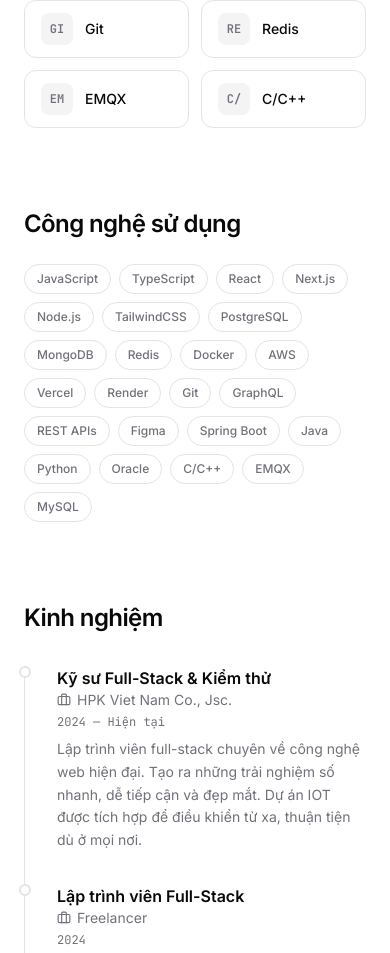
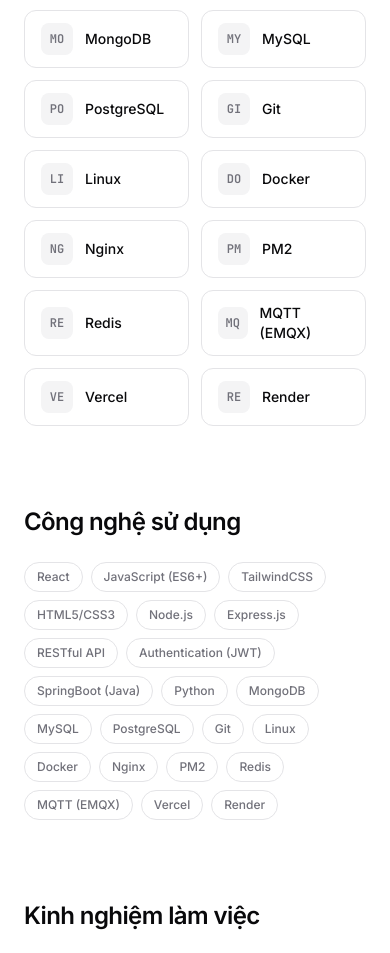
Before and after one commit to NgTrQuang/profile_me, a Next.js app: page /about in a window 390 px wide. Shown: the part 1047-2000 px from the top of the page. Built offline with nearby package versions, Linux system fonts and the light colour scheme.

Commit message:
add cv download and recover portfolio

```diff
--- a/src/lib/constants.ts
+++ b/src/lib/constants.ts
@@ -1,16 +1,19 @@
 /** Site-wide constants and personal data */
 
 export const SITE_CONFIG = {
-  name: 'Nguyễn Trí Quãng',
-  title: 'ntquang@it — Full-Stack Developer',
+  name: 'Nguyen Tri Quang',
+  title: 'Nguyen Tri Quang — Software Engineer',
   description:
-    'Full-stack developer specializing in modern web technologies. Building fast, accessible, and beautiful digital experiences.',
+    'Full-Stack Software Engineer with experience building scalable web applications and real-time systems using React and Node.js.',
   url: 'https://profile-me-delta.vercel.app',
-  locale: 'en_US',
-  author: 'ntquang@it',
+  locale: 'vi_VN',
+  author: 'Nguyen Tri Quang',
   email: 'ngtrquangit@gmail.com',
-  tagline: 'Building the web, one pixel at a time.',
+  phone: '0377643961',
+  tagline: 'Software Engineer',
   avatar: '/images/ANH_AVATAR.jpg',
+  address: '323B, Alley 114, Kien Thi Nhan Street, Nguyet Hoa Ward, Vinh Long Province',
+  dob: '12/11/2001',
   socials: {
     github: 'https://github.com/NgTrQuang',
     linkedin: 'https://linkedin.com/in/NgTrQuang',
@@ -32,26 +35,28 @@
 }
 
 export const SKILLS: Skill[] = [
-  { name: 'TypeScript', icon: 'ts' },
   { name: 'React', icon: 'react' },
-  { name: 'Next.js', icon: 'nextjs' },
+  { name: 'JavaScript (ES6+)', icon: 'js' },
+  { name: 'TailwindCSS', icon: 'tailwind' },
+  { name: 'HTML5/CSS3', icon: 'html' },
   { name: 'Node.js', icon: 'node' },
-  { name: 'TailwindCSS', icon: 'tailwind' },
+  { name: 'Express.js', icon: 'express' },
+  { name: 'RESTful API', icon: 'api' },
+  { name: 'JWT', icon: 'jwt' },
+  { name: 'SpringBoot (Java)', icon: 'spring' },
   { name: 'Python', icon: 'python' },
-  { name: 'Java', icon: 'java' },
-  { name: 'Spring Boot', icon: 'spring' },
+  { name: 'MongoDB', icon: 'mongodb' },
+  { name: 'MySQL', icon: 'mysql' },
   { name: 'PostgreSQL', icon: 'postgres' },
-  { name: 'MySQL', icon: 'mysql' },
-  { name: 'MongoDB', icon: 'mongodb' },
-  { name: 'Oracle', icon: 'oracle' },
   { name: 'Git', icon: 'git' },
+  { name: 'Linux', icon: 'linux' },
+  { name: 'Docker', icon: 'docker' },
+  { name: 'Nginx', icon: 'nginx' },
+  { name: 'PM2', icon: 'pm2' },
   { name: 'Redis', icon: 'redis' },
-  { name: "EMQX", icon: "emqx" },
-  { name: 'C/C++', icon: 'c/c-plus-plus' },
-  // { name: 'Docker', icon: 'docker' },
-  // { name: 'AWS', icon: 'aws' },
-  // { name: 'GraphQL', icon: 'graphql' },
-  // { name: 'Figma', icon: 'figma' },
+  { name: 'MQTT (EMQX)', icon: 'emqx' },
+  { name: 'Vercel', icon: 'vercel' },
+  { name: 'Render', icon: 'render' },
 ];
 
 export interface Experience {
@@ -63,25 +68,25 @@
 
 export const EXPERIENCES: Experience[] = [
   {
-    title: 'Full-Stack Engineer & Tester',
-    company: 'HPK Viet Nam Co., Jsc.',
-    period: '2024 — Present',
+    title: 'Full-Stack Engineer',
+    company: 'HPK Vietnam Tech & Training JSC',
+    period: 'Dec 2024 — Present',
     description:
-      'Full-stack developer specializing in modern web technologies. Creating fast, accessible, and visually appealing digital experiences. Integrated IoT projects for convenient remote control from anywhere.',
+      'Develop and maintain full-stack web applications using React and Node.js. Designed backend architecture and database schemas to support scalable application features. Implemented real-time communication between IoT devices and backend systems using MQTT and EMQX broker. Configured deployment environments using Nginx and PM2 for production services. Independently developed and maintained systems from design to deployment.',
   },
   {
     title: 'Full-Stack Developer',
     company: 'Freelancer',
-    period: '2024',
+    period: 'Dec 2023 — Dec 2024',
     description:
-      'Built and shipped 2 products from scratch using React, TailwindCSS, Node.js, and MongoDB. Implemented CI/CD pipelines and automated testing.',
+      'Developed 2 full-stack e-commerce platforms from scratch, including product management and order processing systems. Built REST APIs using Node.js and Express. Designed responsive frontend using React + TailwindCSS. Integrated MongoDB database architecture.',
   },
   {
     title: 'Collaborator',
-    company: 'Besoft Co.',
-    period: '2023 — 2024',
+    company: 'Besoft Co., Ltd',
+    period: 'Sep 2023 — Dec 2023',
     description:
-      'Scan and edit documents as required by the project, helping to compile all project-related documents.',
+      'Scan and edit documents according to the project\'s requirements. Teamwork spirit, practical work environment.',
   },
 ];
 
@@ -117,53 +122,13 @@
     featured: true,
   },
   {
-    title: 'DevFlow',
+    title: 'Portfolio Website',
     description:
-      'An open-source developer workflow automation tool that integrates with GitHub, Jira, and Slack.',
-    techStack: ['React', 'Node.js', 'GraphQL', 'PostgreSQL', 'Docker'],
-    demoUrl: 'https://devflow.dev',
-    githubUrl: 'https://github.com/johndoe/devflow',
-    image: '/images/projects/devflow.jpg',
+      'A personal portfolio website built with Next.js, TypeScript, and TailwindCSS. Features multi-language support (Vietnamese/English), dark/light theme, blog with markdown, command palette, and SEO optimization.',
+    techStack: ['Next.js', 'TypeScript', 'TailwindCSS', 'Framer Motion'],
+    demoUrl: 'https://profile-me-delta.vercel.app',
+    githubUrl: 'https://github.com/NgTrQuang/profile_me',
+    image: '/images/projects/portfolio.jpg',
     featured: true,
   },
-  {
-    title: 'MarkdownPad',
-    description:
-      'A minimal, distraction-free markdown editor with live preview, syntax highlighting, and export options.',
-    techStack: ['React', 'TypeScript', 'CodeMirror', 'TailwindCSS'],
-    demoUrl: 'https://markdownpad.app',
-    githubUrl: 'https://github.com/johndoe/markdownpad',
-    image: '/images/projects/markdownpad.jpg',
-    featured: true,
-  },
-  {
-    title: 'API Toolkit',
-    description:
-      'A lightweight REST API testing tool with environment variables, request history, and response visualization.',
-    techStack: ['TypeScript', 'Electron', 'React', 'SQLite'],
-    demoUrl: 'https://api-toolkit.dev',
-    githubUrl: 'https://github.com/johndoe/api-toolkit',
-    image: '/images/projects/api-toolkit.jpg',
-    featured: false,
-  },
-  {
-    title: 'ColorPalette AI',
-    description:
-      'An AI-powered color palette generator that creates harmonious color schemes from text descriptions.',
-    techStack: ['Python', 'FastAPI', 'React', 'OpenAI API'],
-    demoUrl: 'https://colorpalette-ai.vercel.app',
-    githubUrl: 'https://github.com/johndoe/colorpalette-ai',
-    image: '/images/projects/colorpalette.jpg',
-    featured: false,
-  },
-  {
-    title: 'TaskZen',
-    description:
-      'A minimalist task management app with keyboard shortcuts, tags, and natural language date parsing.',
-    techStack: ['Next.js', 'Prisma', 'TailwindCSS', 'Vercel'],
-    demoUrl: 'https://taskzen.app',
-    githubUrl: 'https://github.com/johndoe/taskzen',
-    image: '/images/projects/taskzen.jpg',
-    featured: false,
-  },
 ];
--- a/src/lib/i18n/en.ts
+++ b/src/lib/i18n/en.ts
@@ -15,22 +15,26 @@
   // Home page
   home: {
     availableForWork: 'Available for work',
-    tagline: 'Building the web, one pixel at a time.',
+    tagline: 'Software Engineer',
     description:
-      'Full-stack developer specializing in modern web technologies. Building fast, accessible, and beautiful digital experiences.',
+      'Full-Stack Software Engineer with experience building scalable web applications and real-time systems using React and Node.js.',
     viewProjects: 'View Projects',
     contactMe: 'Contact Me',
+    downloadCV: 'Download CV',
   },
 
   // About page
   about: {
     title: 'About Me',
     seoDescription: 'Learn more about {name} — skills, experience, and background.',
-    bio1: "I'm a full-stack developer with 5+ years of experience building modern web applications. I specialize in React, TypeScript, and Node.js, with a passion for creating fast, accessible, and beautifully designed digital experiences.",
-    bio2: "When I'm not coding, you'll find me exploring open-source projects, writing technical blog posts, or experimenting with new technologies. I believe in clean code, thoughtful architecture, and continuous learning.",
+    bio1: 'Full-Stack Software Engineer with experience building scalable web applications and real-time systems using React and Node.js. Experienced in backend architecture, IoT communication, and system deployment.',
+    bio2: 'Engineering mindset focused on system thinking, maintainable architecture, and long-term product development. Graduated in Information Technology from Can Tho University (2019–2024, GPA: 2.91/4.00).',
     skillsTitle: 'Skills & Technologies',
     techStackTitle: 'Tech Stack',
-    experienceTitle: 'Experience',
+    experienceTitle: 'Work Experience',
+    educationTitle: 'Education',
+    certificationsTitle: 'Certifications',
+    interestsTitle: 'Interests',
   },
 
   // Projects page
@@ -93,28 +97,49 @@
     label: 'EN',
   },
 
+  // Education
+  education: {
+    university: 'Can Tho University',
+    major: 'Information Technology',
+    period: '2019 — 2024',
+    gpa: 'GPA: 2.91/4.00',
+  },
+
+  // Certifications
+  certifications: [
+    { name: 'English Certificate', level: 'B1' },
+    { name: 'Driving License', level: 'B2' },
+  ],
+
+  // Interests
+  interests: [
+    'Exploring open-source projects',
+    'Building experimental web applications',
+    'Reading books and listening to music',
+  ],
+
   // Experiences
   experiences: [
     {
-      title: 'Full-Stack Engineer & Tester',
-      company: 'HPK Viet Nam Co., Jsc.',
-      period: '2024 — Present',
+      title: 'Full-Stack Engineer',
+      company: 'HPK Vietnam Tech & Training JSC',
+      period: 'Dec 2024 — Present',
       description:
-        'Full-stack developer specializing in modern web technologies. Creating fast, accessible, and visually appealing digital experiences. Integrated IoT projects for convenient remote control from anywhere.',
+        'Develop and maintain full-stack web applications using React and Node.js. Designed backend architecture and database schemas to support scalable application features. Implemented real-time communication between IoT devices and backend systems using MQTT and EMQX broker. Configured deployment environments using Nginx and PM2 for production services.',
     },
     {
       title: 'Full-Stack Developer',
       company: 'Freelancer',
-      period: '2024',
+      period: 'Dec 2023 — Dec 2024',
       description:
-        'Built and shipped 2 products from scratch using React, TailwindCSS, Node.js, and MongoDB. Implemented CI/CD pipelines and automated testing.',
+        'Developed 2 full-stack e-commerce platforms from scratch, including product management and order processing systems. Built REST APIs using Node.js and Express. Designed responsive frontend using React + TailwindCSS. Integrated MongoDB database architecture.',
     },
     {
       title: 'Collaborator',
-      company: 'Besoft Co.',
-      period: '2023 — 2024',
+      company: 'Besoft Co., Ltd',
+      period: 'Sep 2023 — Dec 2023',
       description:
-        'Scan and edit documents as required by the project, helping to compile all project-related documents.',
+        'Scan and edit documents according to the project\'s requirements. Teamwork spirit, practical work environment.',
     },
   ],
 
@@ -131,29 +156,9 @@
         'The Weather Point app provides real-time weather information, forecasts, air quality index, and location information — completely free, with no API key required.',
     },
     {
-      title: 'DevFlow',
+      title: 'Portfolio Website',
       description:
-        'An open-source developer workflow automation tool that integrates with GitHub, Jira, and Slack.',
-    },
-    {
-      title: 'MarkdownPad',
-      description:
-        'A minimal, distraction-free markdown editor with live preview, syntax highlighting, and export options.',
-    },
-    {
-      title: 'API Toolkit',
-      description:
-        'A lightweight REST API testing tool with environment variables, request history, and response visualization.',
-    },
-    {
-      title: 'ColorPalette AI',
-      description:
-        'An AI-powered color palette generator that creates harmonious color schemes from text descriptions.',
-    },
-    {
-      title: 'TaskZen',
-      description:
-        'A minimalist task management app with keyboard shortcuts, tags, and natural language date parsing.',
+        'A personal portfolio website built with Next.js, TypeScript, and TailwindCSS. Features multi-language support (Vietnamese/English), dark/light theme, blog with markdown, command palette, and SEO optimization.',
     },
   ],
 };
--- a/src/lib/i18n/vi.ts
+++ b/src/lib/i18n/vi.ts
@@ -13,22 +13,26 @@
   // Home page
   home: {
     availableForWork: 'Sẵn sàng nhận việc',
-    tagline: 'Xây dựng web, từng pixel một.',
+    tagline: 'Kỹ sư phần mềm',
     description:
-      'Lập trình viên full-stack chuyên về công nghệ web hiện đại. Tạo ra những trải nghiệm số nhanh, dễ tiếp cận và đẹp mắt.',
+      'Kỹ sư phần mềm Full-Stack với kinh nghiệm xây dựng các ứng dụng web có khả năng mở rộng và hệ thống thời gian thực sử dụng React và Node.js.',
     viewProjects: 'Xem dự án',
     contactMe: 'Liên hệ',
+    downloadCV: 'Tải CV',
   },
 
   // About page
   about: {
     title: 'Giới thiệu',
     seoDescription: 'Tìm hiểu thêm về {name} — kỹ năng, kinh nghiệm và nền tảng.',
-    bio1: 'Tôi là một lập trình viên full-stack với hơn 5 năm kinh nghiệm xây dựng các ứng dụng web hiện đại. Tôi chuyên về React, TypeScript và Node.js, với niềm đam mê tạo ra những trải nghiệm số nhanh, dễ tiếp cận và được thiết kế đẹp mắt.',
-    bio2: 'Khi không lập trình, bạn sẽ thấy tôi khám phá các dự án mã nguồn mở, viết bài blog kỹ thuật, hoặc thử nghiệm với các công nghệ mới. Tôi tin vào code sạch, kiến trúc chu đáo và học hỏi không ngừng.',
+    bio1: 'Kỹ sư phần mềm Full-Stack với kinh nghiệm xây dựng các ứng dụng web có khả năng mở rộng và hệ thống thời gian thực sử dụng React và Node.js. Có kinh nghiệm về kiến trúc backend, giao tiếp IoT và triển khai hệ thống.',
+    bio2: 'Tư duy kỹ thuật tập trung vào tư duy hệ thống, kiến trúc dễ bảo trì và phát triển sản phẩm dài hạn. Tốt nghiệp ngành Công nghệ Thông tin tại Đại học Cần Thơ (2019–2024, GPA: 2.91/4.00).',
     skillsTitle: 'Kỹ năng & Công nghệ',
     techStackTitle: 'Công nghệ sử dụng',
-    experienceTitle: 'Kinh nghiệm',
+    experienceTitle: 'Kinh nghiệm làm việc',
+    educationTitle: 'Học vấn',
+    certificationsTitle: 'Chứng chỉ',
+    interestsTitle: 'Sở thích',
   },
 
   // Projects page
@@ -94,26 +98,47 @@
   // Experiences (translatable content)
   experiences: [
     {
-      title: 'Kỹ sư Full-Stack & Kiểm thử',
-      company: 'HPK Viet Nam Co., Jsc.',
-      period: '2024 — Hiện tại',
+      title: 'Kỹ sư Full-Stack',
+      company: 'Công ty CP Công nghệ & Đào tạo HPK Việt Nam',
+      period: 'Tháng 12/2024 — Hiện tại',
       description:
-        'Lập trình viên full-stack chuyên về công nghệ web hiện đại. Tạo ra những trải nghiệm số nhanh, dễ tiếp cận và đẹp mắt. Dự án IOT được tích hợp để điều khiển từ xa, thuận tiện dù ở mọi nơi.',
+        'Phát triển và bảo trì các ứng dụng web full-stack sử dụng React và Node.js. Thiết kế kiến trúc backend và lược đồ cơ sở dữ liệu để hỗ trợ các tính năng ứng dụng có khả năng mở rộng. Triển khai giao tiếp thời gian thực giữa thiết bị IoT và hệ thống backend sử dụng MQTT và EMQX broker. Cấu hình môi trường triển khai sử dụng Nginx và PM2 cho dịch vụ production.',
     },
     {
       title: 'Lập trình viên Full-Stack',
       company: 'Freelancer',
-      period: '2024',
+      period: 'Tháng 12/2023 — Tháng 12/2024',
       description:
-        'Xây dựng và phát hành 2 sản phẩm từ đầu sử dụng React, TailwindCSS, Node.js và MongoDB. Triển khai CI/CD và kiểm thử tự động.',
+        'Phát triển 2 nền tảng thương mại điện tử full-stack từ đầu, bao gồm hệ thống quản lý sản phẩm và xử lý đơn hàng. Xây dựng REST API sử dụng Node.js và Express. Thiết kế giao diện responsive sử dụng React + TailwindCSS. Tích hợp kiến trúc cơ sở dữ liệu MongoDB.',
     },
     {
       title: 'Cộng tác viên',
-      company: 'Besoft Co.',
-      period: '2023 — 2024',
+      company: 'Công ty TNHH Besoft',
+      period: 'Tháng 9/2023 — Tháng 12/2023',
       description:
-        'Scan và chỉnh sửa tài liệu theo yêu cầu của dự án, giúp hỗ trợ tổng hợp các tài liệu liên quan đến dự án.',
+        'Scan và chỉnh sửa tài liệu theo yêu cầu của dự án. Tinh thần làm việc nhóm, môi trường làm việc thực tế.',
     },
+  ],
+
+  // Education
+  education: {
+    university: 'Đại học Cần Thơ',
+    major: 'Công nghệ Thông tin',
+    period: '2019 — 2024',
+    gpa: 'GPA: 2.91/4.00',
+  },
+
+  // Certifications
+  certifications: [
+    { name: 'Chứng chỉ tiếng Anh', level: 'B1' },
+    { name: 'Giấy phép lái xe', level: 'B2' },
+  ],
+
+  // Interests
+  interests: [
+    'Khám phá các dự án mã nguồn mở',
+    'Xây dựng ứng dụng web thử nghiệm',
+    'Đọc sách và nghe nhạc',
   ],
 
   // Projects data (translatable content)
@@ -121,7 +146,7 @@
     {
       title: 'Dynamic Card Creator',
       description:
-        'Dynamic Card Creator là ứng dụng web hỗ trợ tạo thẻ cá nhân trực tiếp trên trình duyệt thông tin có sẵn. Người dùng chỉ cần chọn một mẫu phù hợp, sau đó điền và bổ sung các thông tin cần thiết (tên, vai trò, liên hệ, mô tả…) để tạo thẻ một cách nhanh chóng, không cần cài đặt thêm bất kỳ phần mềm nào.',
+        'Dynamic Card Creator là ứng dụng web hỗ trợ tạo thẻ cá nhân trực tiếp trên trình duyệt với thông tin có sẵn. Người dùng chỉ cần chọn một mẫu phù hợp, sau đó điền và bổ sung các thông tin cần thiết (tên, vai trò, liên hệ, mô tả…) để tạo thẻ một cách nhanh chóng, không cần cài đặt thêm bất kỳ phần mềm nào.',
     },
     {
       title: 'The Weather Point',
@@ -129,29 +154,9 @@
         'The Weather Point cung cấp thông tin thời tiết theo thời gian thực, dự báo, chỉ số chất lượng không khí và thông tin vị trí — hoàn toàn miễn phí, không cần khóa API.',
     },
     {
-      title: 'DevFlow',
+      title: 'Portfolio Website',
       description:
-        'Công cụ tự động hóa quy trình làm việc mã nguồn mở cho lập trình viên, tích hợp với GitHub, Jira và Slack.',
-    },
-    {
-      title: 'MarkdownPad',
-      description:
-        'Trình soạn thảo markdown tối giản, không gây xao nhãng với xem trước trực tiếp, tô sáng cú pháp và tùy chọn xuất.',
-    },
-    {
-      title: 'API Toolkit',
-      description:
-        'Công cụ kiểm thử REST API nhẹ với biến môi trường, lịch sử yêu cầu và trực quan hóa phản hồi.',
-    },
-    {
-      title: 'ColorPalette AI',
-      description:
-        'Trình tạo bảng màu bằng AI, tạo ra các bảng màu hài hòa từ mô tả văn bản.',
-    },
-    {
-      title: 'TaskZen',
-      description:
-        'Ứng dụng quản lý công việc tối giản với phím tắt, thẻ tag và phân tích ngày bằng ngôn ngữ tự nhiên.',
+        'Website portfolio cá nhân được xây dựng bằng Next.js, TypeScript và TailwindCSS. Tích hợp hỗ trợ đa ngôn ngữ (Tiếng Việt/Tiếng Anh), giao diện sáng/tối, blog với markdown, bảng lệnh và tối ưu SEO.',
     },
   ],
 };
--- a/src/pages/about.tsx
+++ b/src/pages/about.tsx
@@ -1,7 +1,7 @@
-/** About page — bio, skills grid, tech stack badges, experience timeline */
+/** About page — bio, skills grid, tech stack badges, experience timeline, education, certifications, interests */
 
 import { motion } from 'framer-motion';
-import { Briefcase } from 'lucide-react';
+import { Briefcase, GraduationCap, Award, Heart, Download } from 'lucide-react';
 import SEOHead from '@/components/SEOHead';
 import { SKILLS, SITE_CONFIG } from '@/lib/constants';
 import { useI18n } from '@/lib/i18n';
@@ -43,6 +43,14 @@
             <p>{t.about.bio1}</p>
             <p>{t.about.bio2}</p>
           </div>
+          <a
+            href="/files/NGUYENTRIQUANG_CV.pdf"
+            download
+            className="mt-6 inline-flex items-center gap-2 px-5 py-2.5 text-sm font-medium rounded-lg bg-foreground text-background hover:opacity-90 transition-opacity"
+          >
+            <Download className="w-4 h-4" />
+            {t.home.downloadCV}
+          </a>
         </motion.section>
 
         {/* Skills Grid */}
@@ -95,10 +103,12 @@
             className="mt-6 flex flex-wrap gap-2"
           >
             {[
-              'JavaScript', 'TypeScript', 'React', 'Next.js', 'Node.js',
-              'TailwindCSS', 'PostgreSQL', 'MongoDB', 'Redis', 'Docker',
-              'AWS', 'Vercel', 'Render', 'Git', 'GraphQL', 'REST APIs', 'Figma',
-              'Spring Boot', 'Java', 'Python', 'Oracle', 'C/C++', 'EMQX', 'MySQL',
+              'React', 'JavaScript (ES6+)', 'TailwindCSS', 'HTML5/CSS3',
+              'Node.js', 'Express.js', 'RESTful API', 'Authentication (JWT)',
+              'SpringBoot (Java)', 'Python',
+              'MongoDB', 'MySQL', 'PostgreSQL',
+              'Git', 'Linux', 'Docker', 'Nginx', 'PM2', 'Redis',
+              'MQTT (EMQX)', 'Vercel', 'Render',
             ].map((tech) => (
               <motion.span
                 key={tech}
@@ -151,6 +161,97 @@
             ))}
           </div>
         </section>
+
+        {/* Education */}
+        <section>
+          <motion.h2
+            initial={{ opacity: 0, y: 12 }}
+            whileInView={{ opacity: 1, y: 0 }}
+            viewport={{ once: true }}
+            className="text-2xl font-semibold tracking-tight"
+          >
+            {t.about.educationTitle}
+          </motion.h2>
+          <motion.div
+            initial={{ opacity: 0, y: 16 }}
+            whileInView={{ opacity: 1, y: 0 }}
+            viewport={{ once: true }}
+            className="mt-6 flex items-start gap-4 px-5 py-4 rounded-xl border border-border bg-card"
+          >
+            <GraduationCap className="w-6 h-6 text-muted-foreground shrink-0 mt-0.5" />
+            <div>
+              <h3 className="text-base font-semibold">{t.education.university}</h3>
+              <p className="text-sm text-muted-foreground">{t.education.major}</p>
+              <div className="mt-1 flex items-center gap-3 text-xs text-muted-foreground font-mono">
+                <span>{t.education.period}</span>
+                <span className="text-foreground font-semibold">{t.education.gpa}</span>
+              </div>
+            </div>
+          </motion.div>
+        </section>
+
+        {/* Certifications */}
+        <section>
+          <motion.h2
+            initial={{ opacity: 0, y: 12 }}
+            whileInView={{ opacity: 1, y: 0 }}
+            viewport={{ once: true }}
+            className="text-2xl font-semibold tracking-tight"
+          >
+            {t.about.certificationsTitle}
+          </motion.h2>
+          <motion.div
+            variants={container}
+            initial="hidden"
+            whileInView="show"
+            viewport={{ once: true }}
+            className="mt-6 grid gap-3 sm:grid-cols-2"
+          >
+            {t.certifications.map((cert) => (
+              <motion.div
+                key={cert.name}
+                variants={item}
+                className="flex items-center gap-3 px-4 py-3 rounded-xl border border-border bg-card"
+              >
+                <Award className="w-5 h-5 text-muted-foreground shrink-0" />
+                <div>
+                  <span className="text-sm font-medium">{cert.name}</span>
+                  <span className="ml-2 text-xs text-muted-foreground font-mono">{cert.level}</span>
+                </div>
+              </motion.div>
+            ))}
+          </motion.div>
+        </section>
+
+        {/* Interests */}
+        <section>
+          <motion.h2
+            initial={{ opacity: 0, y: 12 }}
+            whileInView={{ opacity: 1, y: 0 }}
+            viewport={{ once: true }}
+            className="text-2xl font-semibold tracking-tight"
+          >
+            {t.about.interestsTitle}
+          </motion.h2>
+          <motion.div
+            variants={container}
+            initial="hidden"
+            whileInView="show"
+            viewport={{ once: true }}
+            className="mt-6 flex flex-wrap gap-3"
+          >
+            {t.interests.map((interest) => (
+              <motion.span
+                key={interest}
+                variants={item}
+                className="inline-flex items-center gap-2 px-4 py-2.5 text-sm font-medium rounded-xl border border-border bg-card text-muted-foreground hover:text-foreground hover:border-foreground/20 transition-colors"
+              >
+                <Heart className="w-3.5 h-3.5" />
+                {interest}
+              </motion.span>
+            ))}
+          </motion.div>
+        </section>
       </div>
     </>
   );
--- a/src/pages/index.tsx
+++ b/src/pages/index.tsx
@@ -2,7 +2,7 @@
 
 import Link from 'next/link';
 import { motion } from 'framer-motion';
-import { ArrowRight, FolderOpen, Mail } from 'lucide-react';
+import { ArrowRight, FolderOpen, Mail, Download } from 'lucide-react';
 import SEOHead from '@/components/SEOHead';
 import { SITE_CONFIG } from '@/lib/constants';
 import { getPersonJsonLd } from '@/lib/seo';
@@ -101,6 +101,14 @@
               <Mail className="w-4 h-4" />
               {t.home.contactMe}
             </Link>
+            <a
+              href="/files/NGUYENTRIQUANG_CV.pdf"
+              download
+              className="inline-flex items-center gap-2 px-5 py-2.5 text-sm font-medium rounded-lg border border-border hover:bg-accent transition-colors"
+            >
+              <Download className="w-4 h-4" />
+              {t.home.downloadCV}
+            </a>
           </motion.div>
         </div>
 
```
Also changed, not shown: 1 other file (tests, documents, lock files or other folders).
